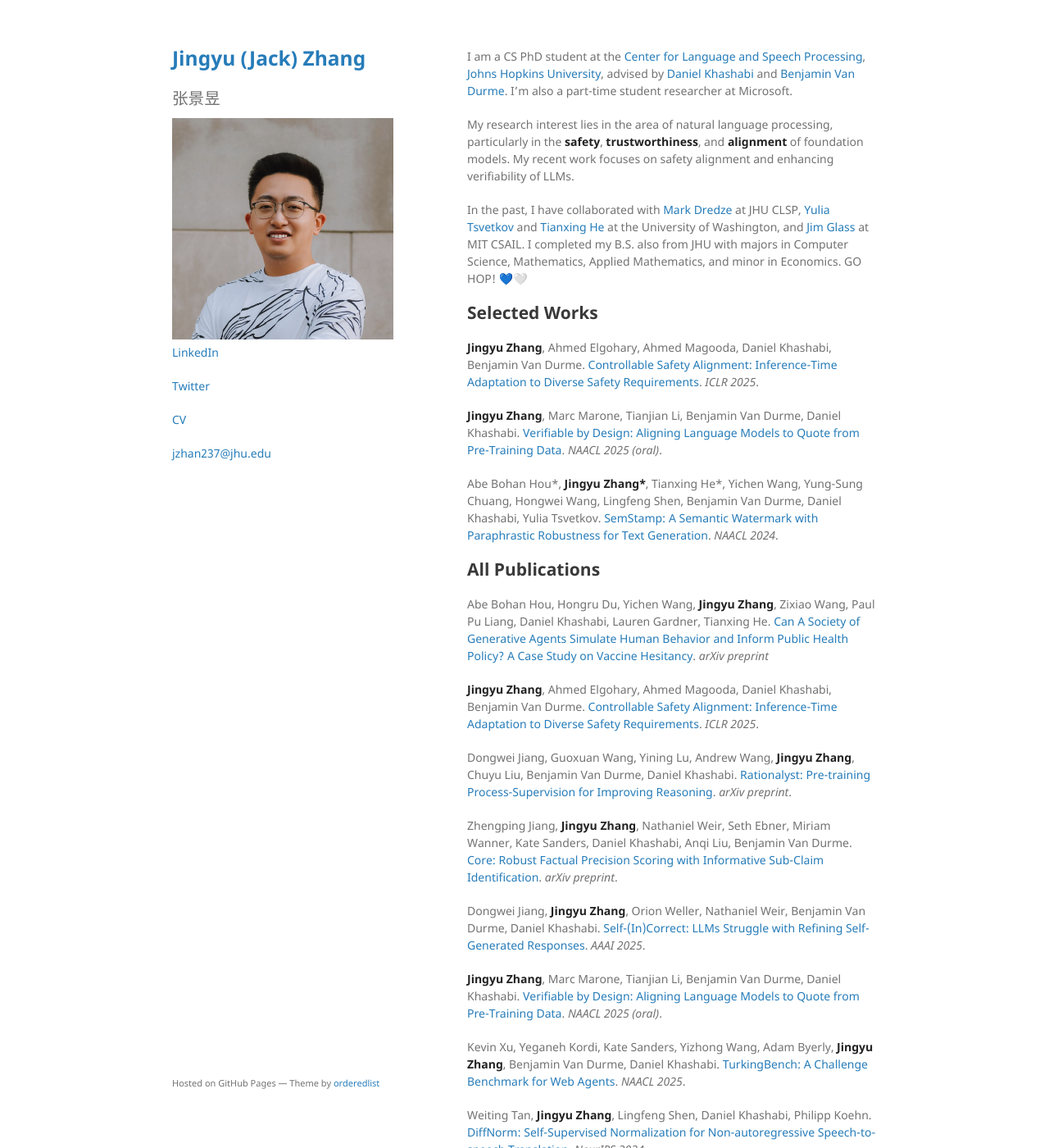
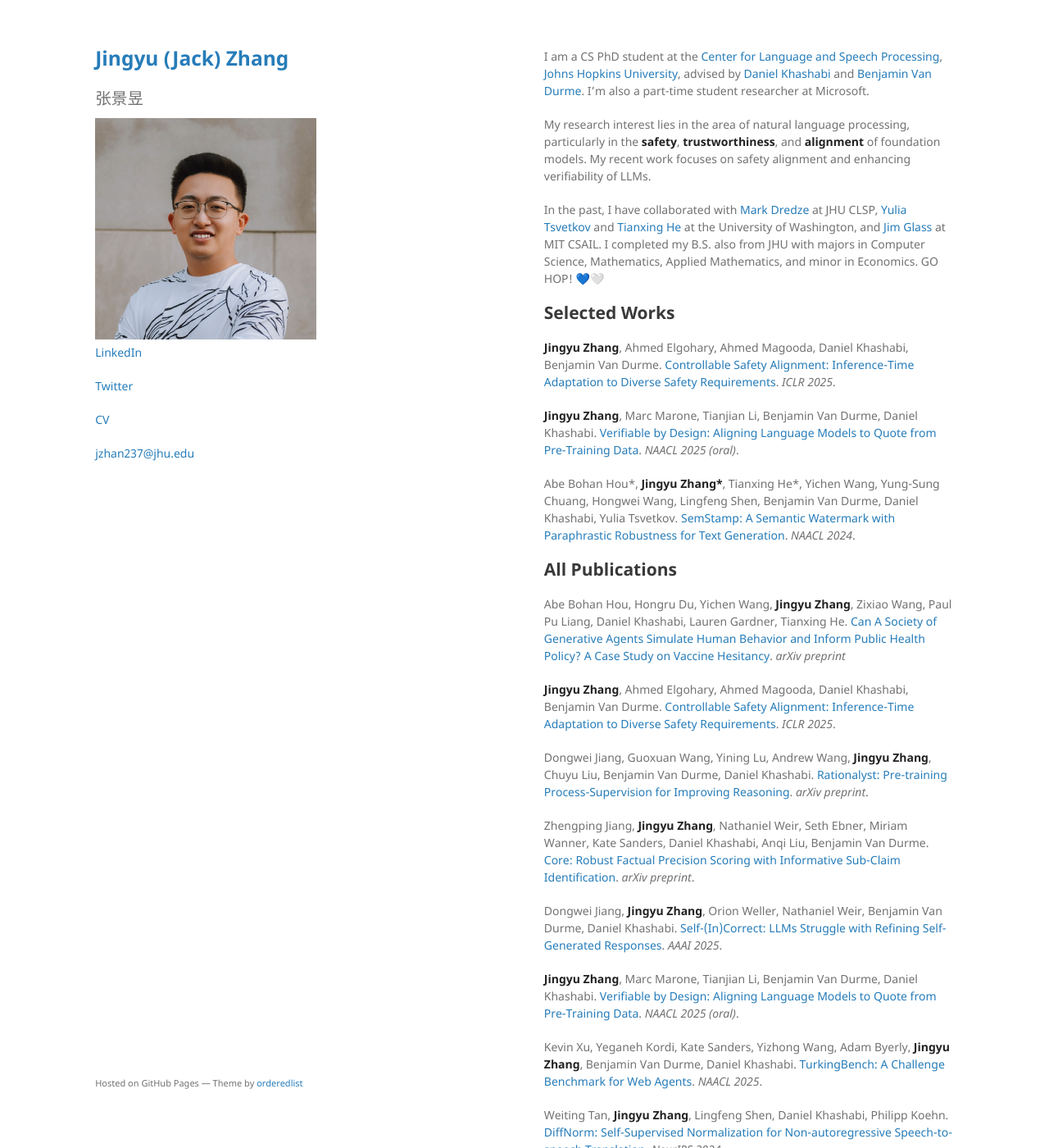
Before and after one commit to jackjyzhang/jackjyzhang.github.io, a Jekyll site: the page built from index.md, in a window 1280 px wide and 1400 px high. Shown: the whole window at 82% size. Built offline with Jekyll 4.4.1, drawn with Linux system fonts in a browser that asks for light colours; comment, search, counter and statistics services are not loaded.

Commit message:
2nd attempt for width

```diff
--- a/_sass/jekyll-theme-minimal.scss
+++ b/_sass/jekyll-theme-minimal.scss
@@ -56,7 +56,7 @@ a:hover small {
 }
 
 .wrapper {
-  width:860px;
+  width:90%;
   margin:0 auto;
 }
 
--- a/assets/css/style.scss
+++ b/assets/css/style.scss
@@ -2,7 +2,3 @@
 ---
 
 @import "jekyll-theme-minimal";
-
-.inner {
-    max-width: 90%; /* or any value (e.g. 1000px) you prefer */
-}
```
